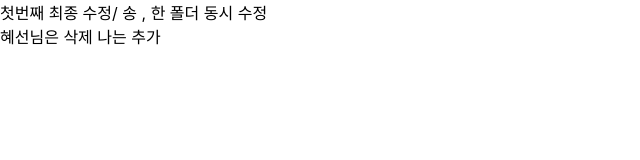
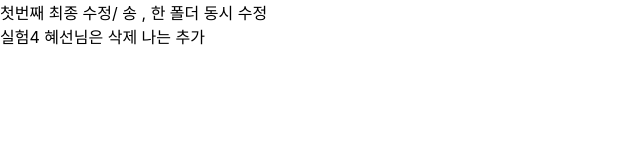
Before and after one commit to SongNoin/lab, a Next.js app in the folder testproject/: page /first in a window 1280 px wide. Shown: the top 160 px of the page, without its empty margins (0-640 px from the left). Built offline with nearby package versions, Linux system fonts and the light colour scheme.

Commit message:
실험4 추가

```diff
--- a/testproject/pages/first/index.js
+++ b/testproject/pages/first/index.js
@@ -2,7 +2,7 @@ export default function FirstPage() {
   return (
     <>
       <div>첫번째 최종 수정/ 송 , 한 폴더 동시 수정</div>
-      <div>혜선님은 삭제 나는 추가</div>
+      <div>실험4 혜선님은 삭제 나는 추가</div>
     </>
   );
 }
```
